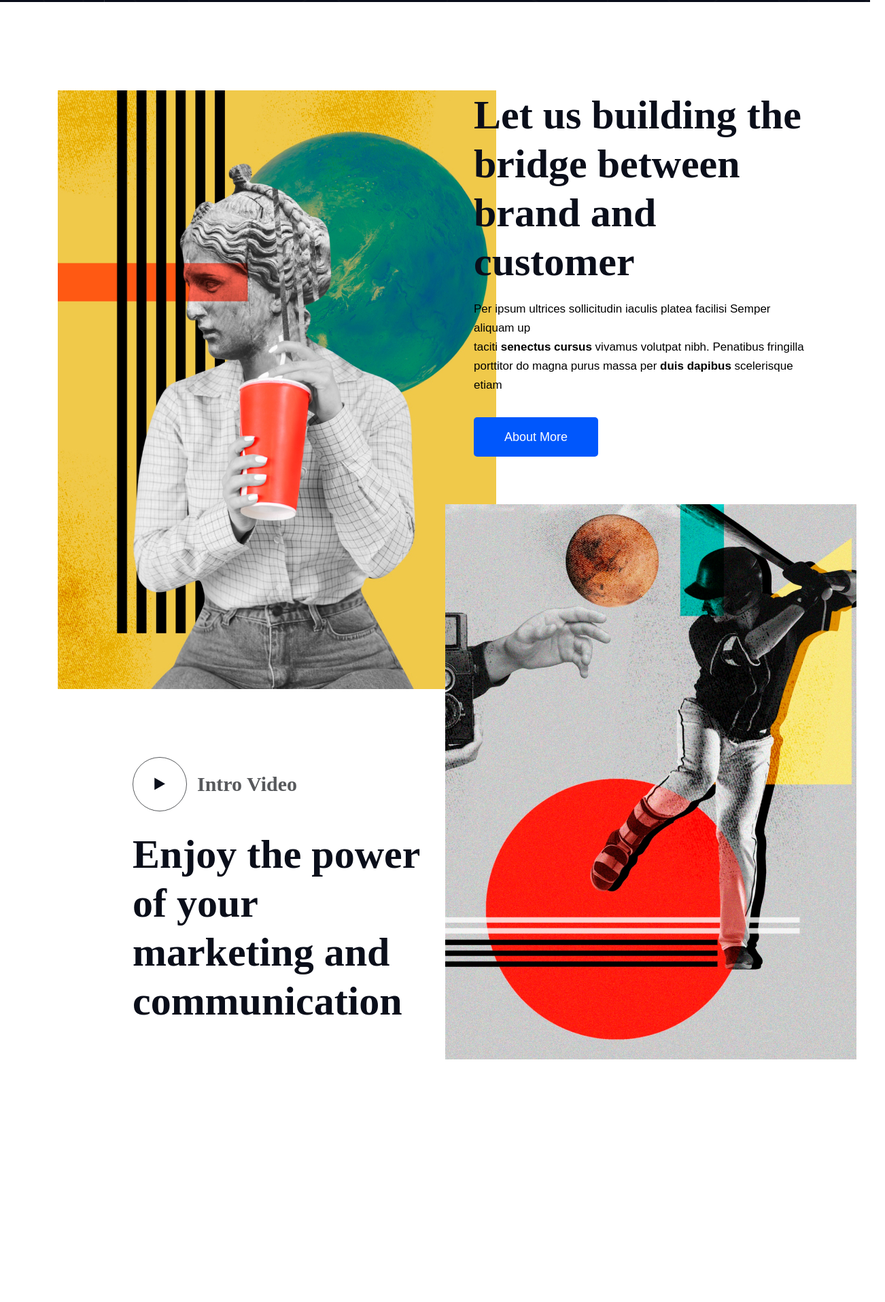
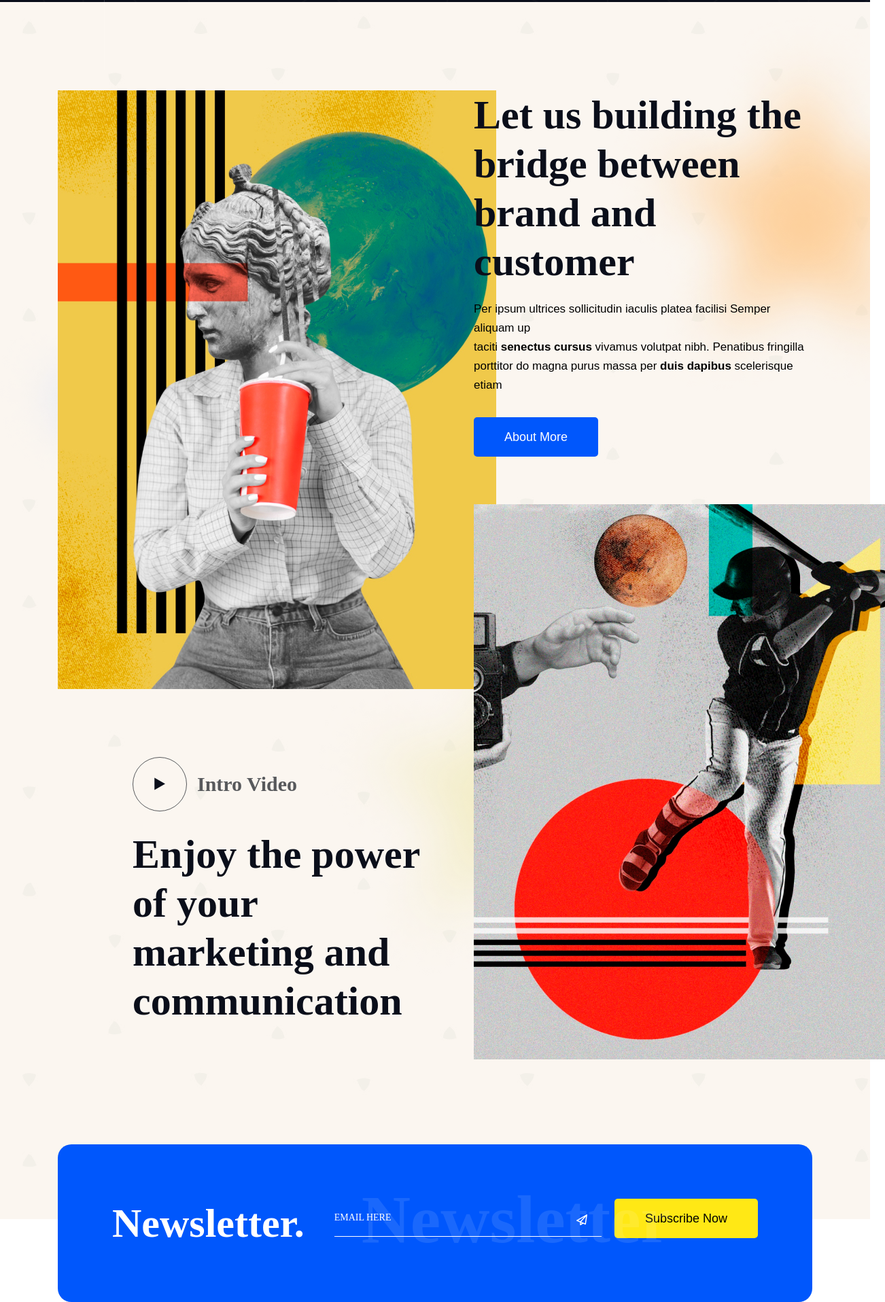
Before and after one commit to mdsagor1224/exdos, a plain HTML site: page index.html in a window 1280 px wide. Shown: the part 1083-2999 px from the top of the page at 68% size, 1302 px wide, since content can reach past the window. Before the commit the page ends 2877 px from the top, so only its background shows below. Drawn offline with Linux system fonts and the light colour scheme.

Commit message:
class-13

```diff
--- a/assets/scss/component/_btn.scss
+++ b/assets/scss/component/_btn.scss
@@ -12,9 +12,12 @@
 
 .tp-btn-sec{
     background: var(--tp-theme-color-2);
-    padding: 21px 48px;
+    padding: 16px 45px;
     font-size: 18px;
     font-family: var(--tp-font-heading);
     border-radius: 5px;
     display: inline-block;
+    &-lg{
+        padding: 21px 48px;
+    }
 }
--- a/assets/scss/component/_section_title.scss
+++ b/assets/scss/component/_section_title.scss
@@ -3,4 +3,7 @@
 .tp-section-title{
     font-size: 60px;
     color: #0A0E1A;
+    &-white{
+        color: #fff;
+    }
 }
--- a/assets/scss/layout/pages/_about.scss
+++ b/assets/scss/layout/pages/_about.scss
@@ -17,3 +17,20 @@
         color: #57595C;
     }
 }
+
+.tp-about-shape-1{
+    top: 18%;
+    left: 0;
+    z-index: 1;
+}
+
+.tp-about-shape-2{
+    right: 0;
+    top: 0;
+    z-index: 1;
+}
+.tp-about-shape-3{
+    top: 48%;
+    left: 35%;
+    z-index: 1;
+}
--- /dev/null
+++ b/assets/scss/layout/pages/_newsletter.scss
@@ -0,0 +1,47 @@
+@use '../../utils' as *;
+
+
+.tp-newsletter{
+    &-margin{
+        margin-top: -110px;
+    }
+    &-bg{
+        padding: 80px;
+        border-radius: 20px;
+    }
+    &-box{
+        & form{
+            display: flex;
+            flex-wrap: wrap;
+            justify-content: space-between;
+        }
+        & input{
+            border-color: #fff;
+            color: #fff;
+            &:focus{
+                border-color: #fff;
+            }
+            @include tp-placeholder{
+                color: #fff;
+            }
+        }
+    }
+    &-input{
+        width: calc(100% - 230px);
+        & img{
+            position: absolute;
+            right: 20px;
+            top: 22px;
+        }
+   }
+    &-back{
+        color: #fff;
+        font-size: 100px;
+        opacity: .10;
+        position: absolute;
+        left:40px;
+        bottom: -23px;
+        line-height: 1;
+        margin: 0;
+    }
+}
--- a/assets/scss/layout/pages/index.scss
+++ b/assets/scss/layout/pages/index.scss
@@ -1,5 +1,6 @@
 @forward 'hero';
 @forward 'about';
+@forward 'newsletter';
 @forward 'contact';
 @forward 'cta';
 @forward 'fact';
--- a/assets/scss/theme/_common.scss
+++ b/assets/scss/theme/_common.scss
@@ -46,3 +46,7 @@
 .tp-black-bg{
 	background-color: var(--tp-common-black);
 }
+
+.tp-blue-bg{
+	background-color: var(--tp-theme-color);
+}
--- a/assets/scss/theme/_theme.scss
+++ b/assets/scss/theme/_theme.scss
@@ -266,19 +266,20 @@ input[type="password"],
 input[type="url"],
 textarea{
 	outline: none;
-	background-color: #fff;
+	background-color: transparent;
 	height: 56px;
 	width: 100%;
 	line-height: 56px;
 	font-size: 14px;
 	color: var(--tp-common-black);
-	padding-left: 26px;
-	padding-right: 26px;
-	border: 1px solid #E0E2E3;
+	border: 0;
+	border-bottom: 1px solid #57595C;
+	text-transform: uppercase;
+	font-weight: 500;
 
-	// @include tp-placeholder{
-	// 	color: #95999D;
-	// }
+	@include tp-placeholder{
+		color: #57595C;
+	}
 
 	&:focus{
 		border-color: var(--tp-common-black);
--- a/assets/scss/utils/_mixins.scss
+++ b/assets/scss/utils/_mixins.scss
@@ -0,0 +1,15 @@
+//placeholder input
+@mixin tp-placeholder{
+    &::-webkit-input-placeholder{
+        @content;
+    }
+    &:-moz-placeholder{
+        @content;
+    }
+    &::-moz-placeholder{
+        @content;
+    }
+    &:-ms-input-placeholder{
+        @content;
+    }
+}
--- a/index.html
+++ b/index.html
@@ -115,15 +115,20 @@
                         <h1 class="tp-hero-title"><i>brilliant ideas <br> for your brand</i>from canada</h1>
                     </div>
                     <div class="tp-hero-btn">
-                        <a href="#" class="tp-btn-sec">Discover More</a>
+                        <a href="#" class="tp-btn-sec tp-btn-sec-lg">Discover More</a>
                     </div>
                 </div>
             </div>
         </section>
         <!-- tp-herp-area-end -->
 
-        <section class="tp-about-area pt-130 pb-135">
-            <div class="container">
+        <section class="tp-about-area pt-130 pb-135 p-relative" style="background-image: url(assets/img/bg/about-bg.jpg);">
+            <div class="tp-about-shape">
+                <img class="tp-about-shape-1 p-absolute" src="assets/img/shape/about-star-1.png" alt="">
+                <img class="tp-about-shape-2 p-absolute" src="assets/img/shape/about-star-2.png" alt="">
+                <img class="tp-about-shape-3 p-absolute" src="assets/img/shape/about-star-3.png" alt="">
+            </div>
+            <div class="container p-relative z-index-11">
                 <div class="row">
                     <div class="col-xl-6">
                         <div class="tp-about-img mb-100">
@@ -153,8 +158,38 @@
                             </div>
                         </div>
 
-                        <div class="tp-about-img mb-100">
+                        <div class="tp-about-img pl-42 mb-100">
                             <img src="assets/img/about/about-h-2.jpg" alt="">
+                        </div>
+                    </div>
+                </div>
+            </div>
+        </section>
+
+
+        <section class="tp-newsletter-area tp-newsletter-margin p-relative z-index-11">
+
+            <div class="container">
+                <div class="tp-newsletter-bg tp-blue-bg">
+                    <div class="row">
+                        <div class="col-xl-4">
+                            <div class="tp-section-title-wrapper">
+                                <h2 class="tp-section-title tp-section-title-white m-0">
+                                    Newsletter.
+                                </h2>
+                            </div>
+                        </div>
+                        <div class="col-xl-8">
+                            <div class="tp-newsletter-box p-relative">
+                                <h2 class="tp-newsletter-back">Newsletter</h2>
+                                <form action="#">
+                                    <div class="tp-newsletter-input p-relative">
+                                        <input type="email" placeholder="Email Here">
+                                        <img src="assets/img/shape/plane.svg" alt="">
+                                    </div>
+                                    <button class="tp-btn-sec">Subscribe Now</button>
+                                </form>
+                            </div>
                         </div>
                     </div>
                 </div>
```
Also changed, not shown: assets/css/style.css, assets/img/bg/about-bg.jpg (added), assets/img/shape/plane.svg (added), 1 other file.
